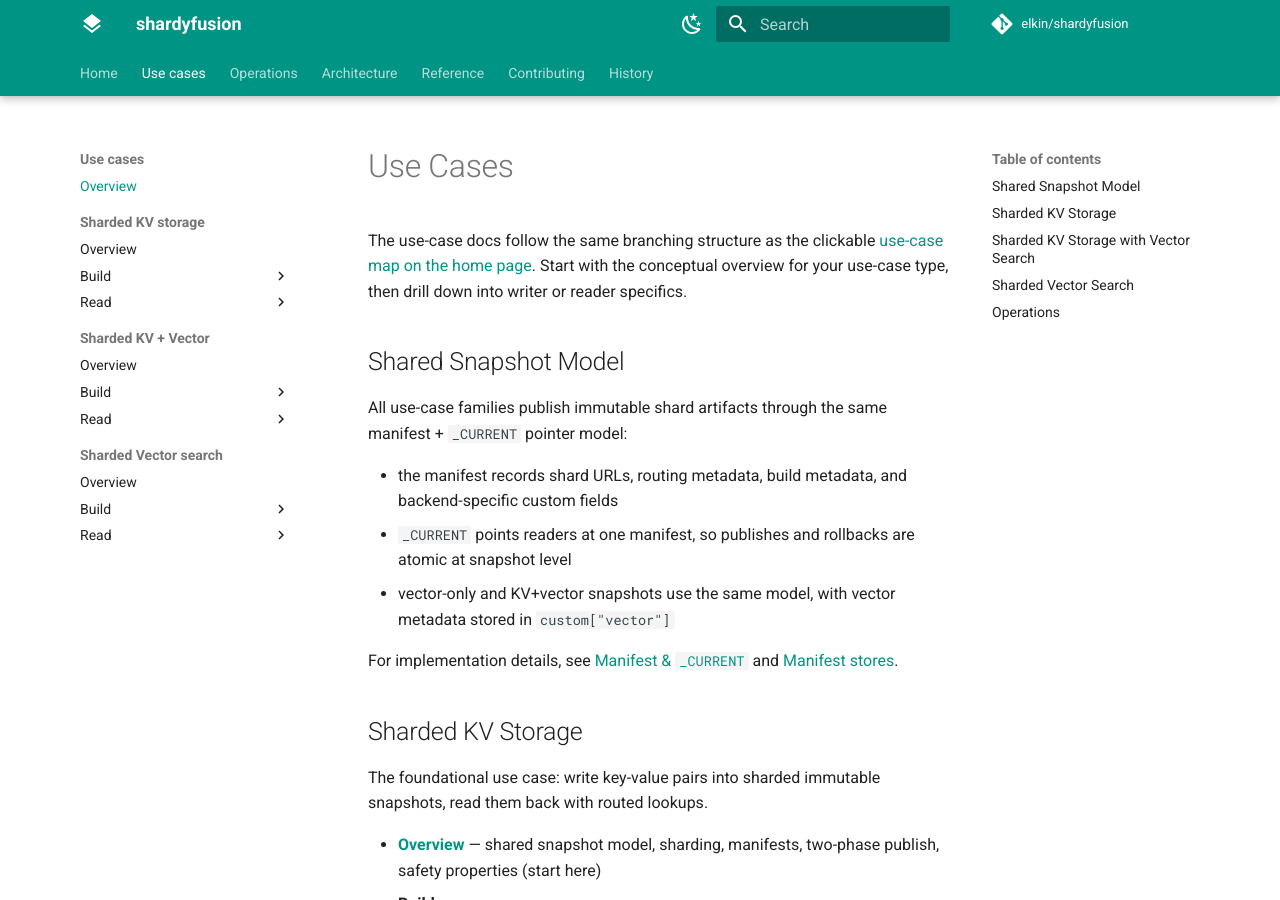
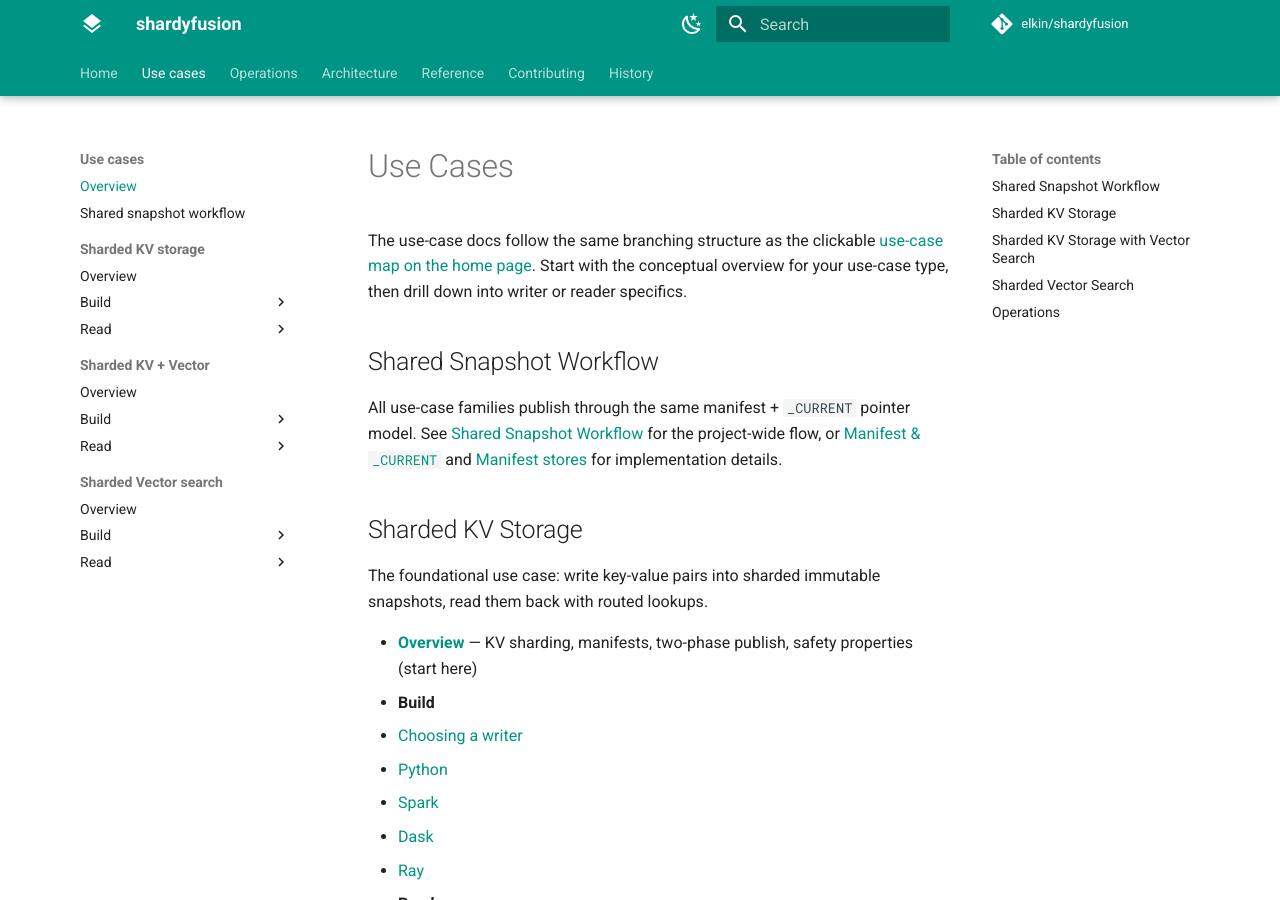
Before and after one commit to elkin/shardyfusion, an MkDocs documentation site: the page built from docs/use-cases/index.md, in a window 1280 px wide and 900 px high. Built offline with MkDocs 1.6.1 and Material for MkDocs 9.7.7, drawn with Linux system fonts in a browser that asks for light colours; comment, search, counter and statistics services are not loaded.

Commit message:
docs: wire shared snapshot workflow into navigation and indexes
Adds the page to mkdocs.yml, landing-page Mermaid map, use-cases
index, and README link table.

```diff
--- a/docs/use-cases/index.md
+++ b/docs/use-cases/index.md
@@ -2,21 +2,15 @@
 
 The use-case docs follow the same branching structure as the clickable [use-case map on the home page](../index.md#use-case-map). Start with the conceptual overview for your use-case type, then drill down into writer or reader specifics.
 
-## Shared Snapshot Model
+## Shared Snapshot Workflow
 
-All use-case families publish immutable shard artifacts through the same manifest + `_CURRENT` pointer model:
-
-- the manifest records shard URLs, routing metadata, build metadata, and backend-specific custom fields
-- `_CURRENT` points readers at one manifest, so publishes and rollbacks are atomic at snapshot level
-- vector-only and KV+vector snapshots use the same model, with vector metadata stored in `custom["vector"]`
-
-For implementation details, see [Manifest & `_CURRENT`](../architecture/manifest-and-current.md) and [Manifest stores](../architecture/manifest-stores.md).
+All use-case families publish through the same manifest + `_CURRENT` pointer model. See [Shared Snapshot Workflow](shared-snapshot-workflow.md) for the project-wide flow, or [Manifest & `_CURRENT`](../architecture/manifest-and-current.md) and [Manifest stores](../architecture/manifest-stores.md) for implementation details.
 
 ## Sharded KV Storage
 
 The foundational use case: write key-value pairs into sharded immutable snapshots, read them back with routed lookups.
 
-- **[Overview](kv-storage/overview.md)** — shared snapshot model, sharding, manifests, two-phase publish, safety properties (start here)
+- **[Overview](kv-storage/overview.md)** — KV sharding, manifests, two-phase publish, safety properties (start here)
 - **Build**
   - [Choosing a writer](kv-storage/build/index.md)
   - [Python](kv-storage/build/python.md)
--- a/mkdocs.yml
+++ b/mkdocs.yml
@@ -48,6 +48,7 @@ nav:
   - Home: index.md
   - Use cases:
     - Overview: use-cases/index.md
+    - Shared snapshot workflow: use-cases/shared-snapshot-workflow.md
     - Sharded KV storage:
       - Overview: use-cases/kv-storage/overview.md
       - Build:
```
Also changed, not shown: README.md (+1 -0 lines), docs/index.md (+3 -1 lines).
